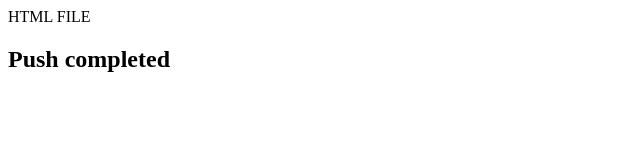
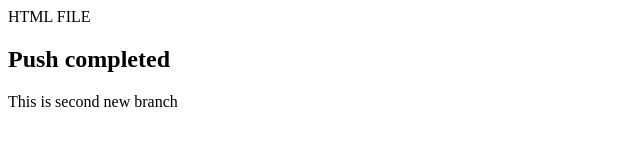
Before and after one commit to Shriyaghonge323/testgit, a plain HTML site: page index.html in a window 1280 px wide. Shown: the whole page, without its empty margins (0-640 px from the left). Drawn offline with Linux system fonts and the light colour scheme.

Commit message:
second new branch

```diff
--- a/index.html
+++ b/index.html
@@ -1,2 +1,3 @@
 <p> HTML FILE </p>
 <h2> Push completed </h2>
+<p>This is second new branch</p>
```
